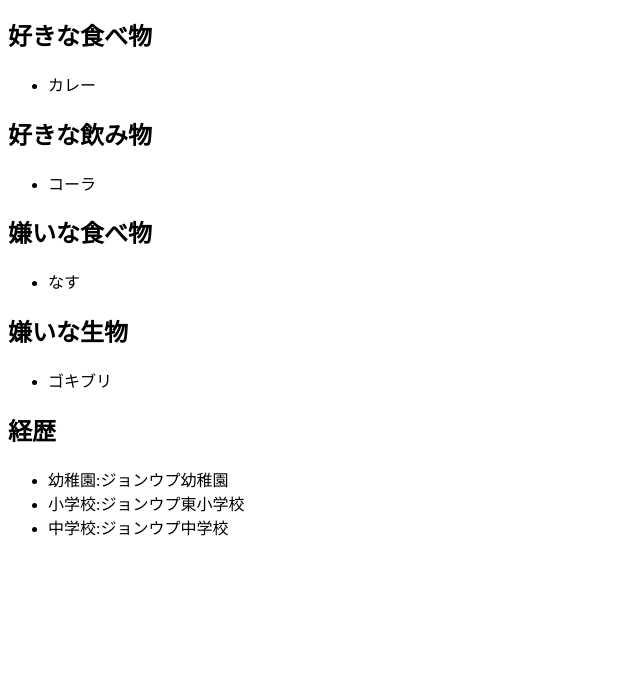
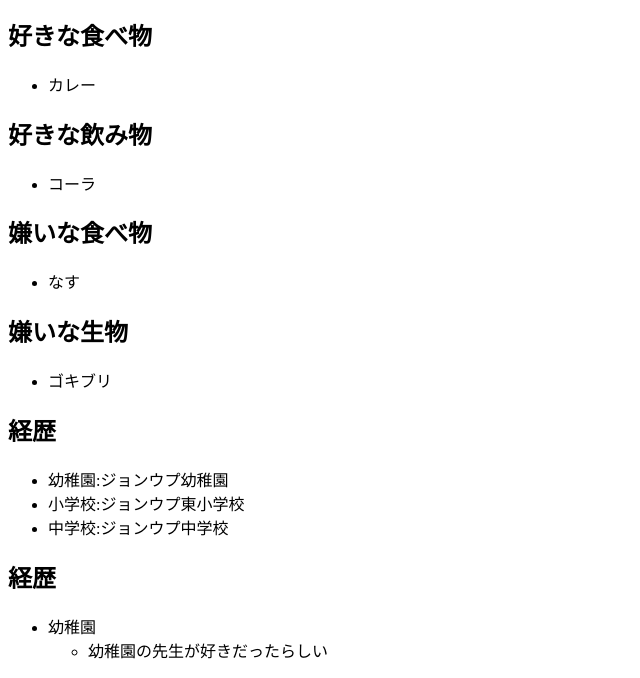
Before and after one commit to jhg0527/-2-, a plain HTML site: page index.html in a window 1280 px wide. Shown: the part 164-842 px from the top of the page, without its empty margins (0-640 px from the left). Before the commit the page ends 800 px from the top, so only its background shows below. Drawn offline with Linux system fonts and the light colour scheme.

Commit message:
経歴の詳細を追記

```diff
--- a/index.html
+++ b/index.html
@@ -41,6 +41,12 @@
 			<li>小学校:ジョンウプ東小学校</li>
 			<li>中学校:ジョンウプ中学校</li>
 		</ul>
-
+		<h2>経歴</h2>
+		<ul>
+			<li>幼稚園</li>
+			<ul>
+				<li>幼稚園の先生が好きだったらしい</li>
+			</ul>
+		</ul>
 </body>
 </html>
```
